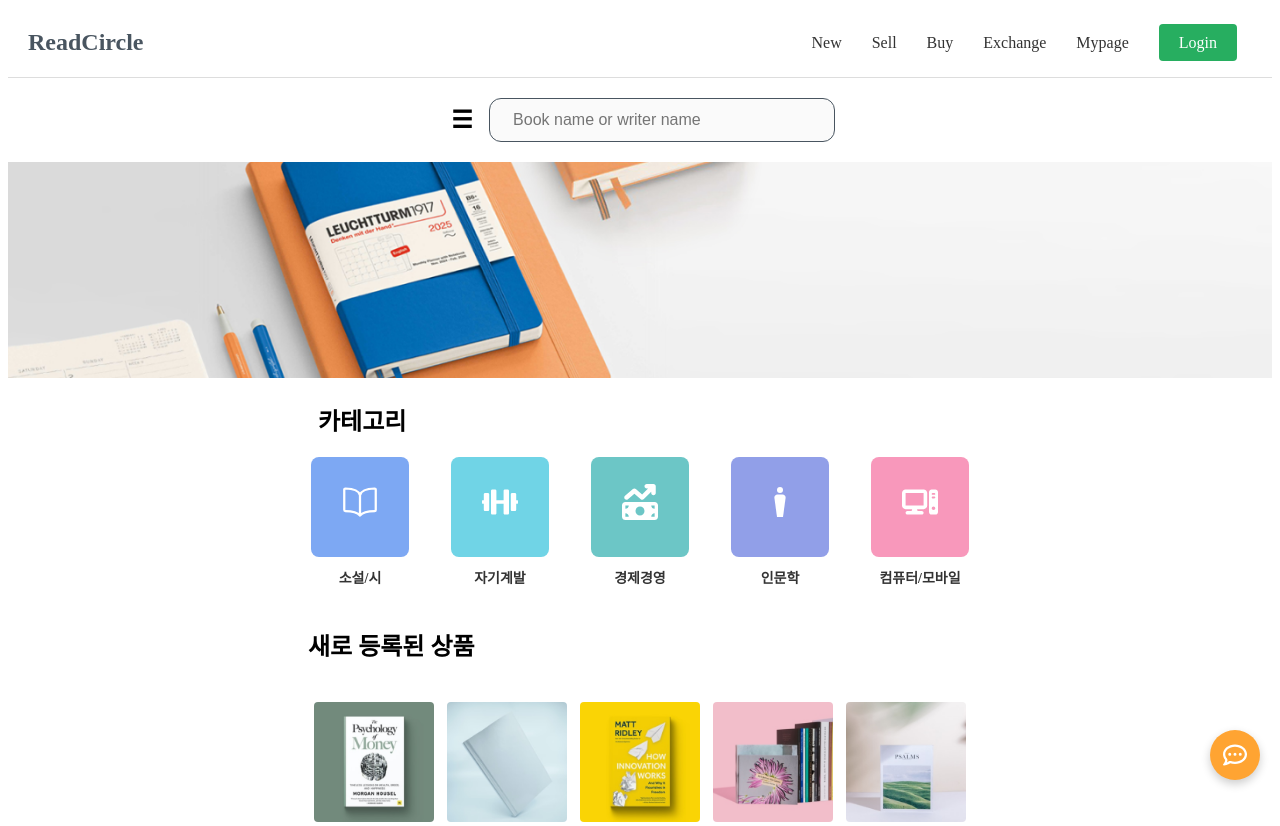
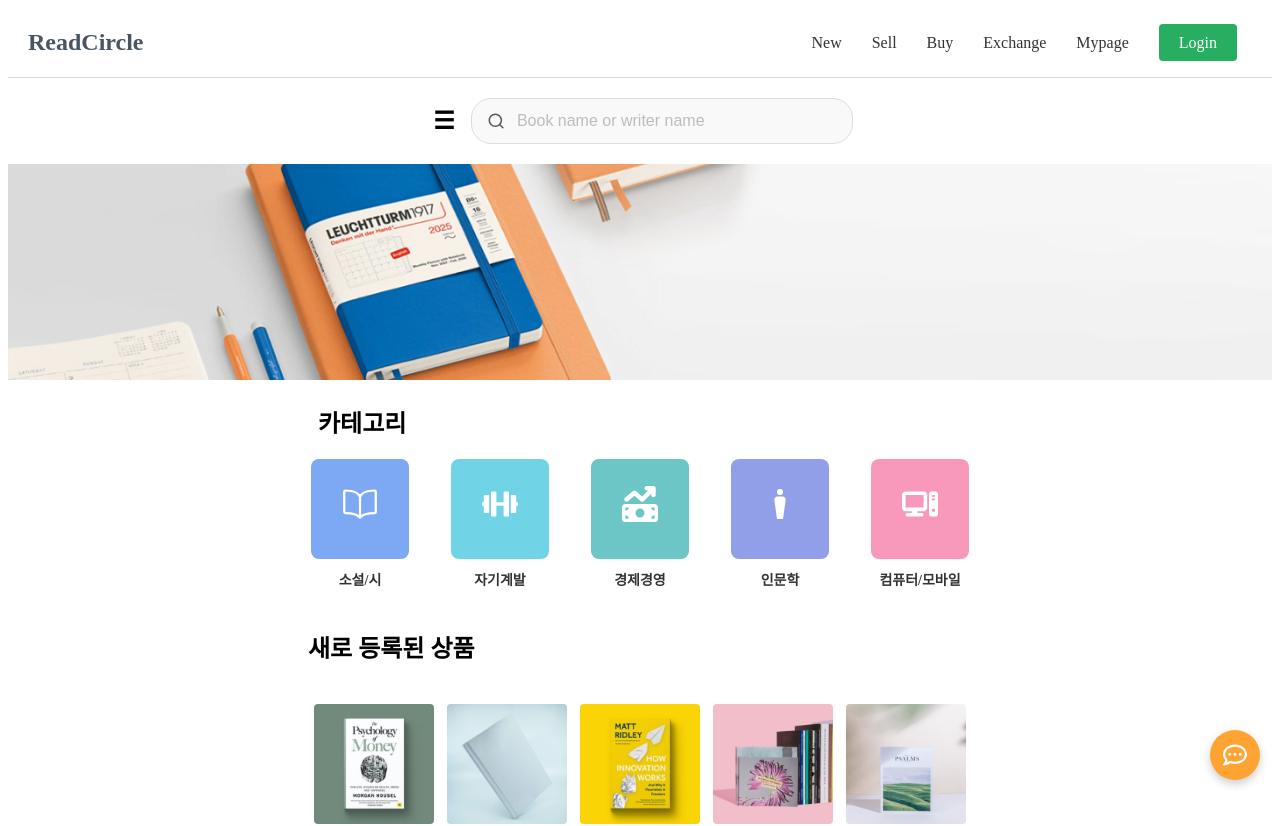
Before and after one commit to prgrms-web-devcourse-final-project/WEB1_2_ReadCircle_FE, a React (Vite) app: page / in a window 1280 px wide. Shown: the top 826 px of the page. Built offline with nearby package versions, Linux system fonts and the light colour scheme.

Commit message:
design: 검색창 스타일 변경

```diff
--- a/src/components/SearchBar.jsx
+++ b/src/components/SearchBar.jsx
@@ -1,4 +1,5 @@
 import React, { useState } from "react";
+import { FiSearch } from "react-icons/fi";
 import "../styles/scss/SearchBar.scss";
 
 const SearchBar = () => {
@@ -15,7 +16,14 @@ const SearchBar = () => {
       >
         ☰
       </button>
-      <input type="text" placeholder="   Book name or writer name" />
+      <div className="search-input">
+        <FiSearch className="search-input__icon" />
+        <input
+          type="text"
+          placeholder="Book name or writer name"
+          className="search-input__field"
+        />
+      </div>
       {dropdownOpen && (
         <div className="search-bar__dropdown">
           <a href="#">소설 / 시</a>
--- a/src/styles/scss/SearchBar.scss
+++ b/src/styles/scss/SearchBar.scss
@@ -6,14 +6,34 @@
   position: relative;
   padding: 0 20px;
 
-  input {
-    width: 324px;
-    height: 42px;
-    padding: 0 10px;
-    background-color: #fafafa;
-    border: 1px solid #495560;
-    border-radius: 12px;
-    font-size: 16px;
+  .search-input {
+    display: flex;
+    align-items: center;
+    padding: 10px 15px;
+    border: 1px solid #ddd;
+    border-radius: 20px;
+    background-color: #f9f9f9;
+    width: 350px;
+    height: 24px;
+
+    &__icon {
+      font-size: 20px;
+      color: #585858;
+      margin-right: 10px;
+    }
+
+    &__field {
+      border: none;
+      outline: none;
+      width: 100%;
+      font-size: 16px;
+      color: #666;
+      background-color: transparent;
+    }
+
+    &__field::placeholder {
+      color: #bdbdbd;
+    }
   }
 
   .search-bar__hamburger {
```
